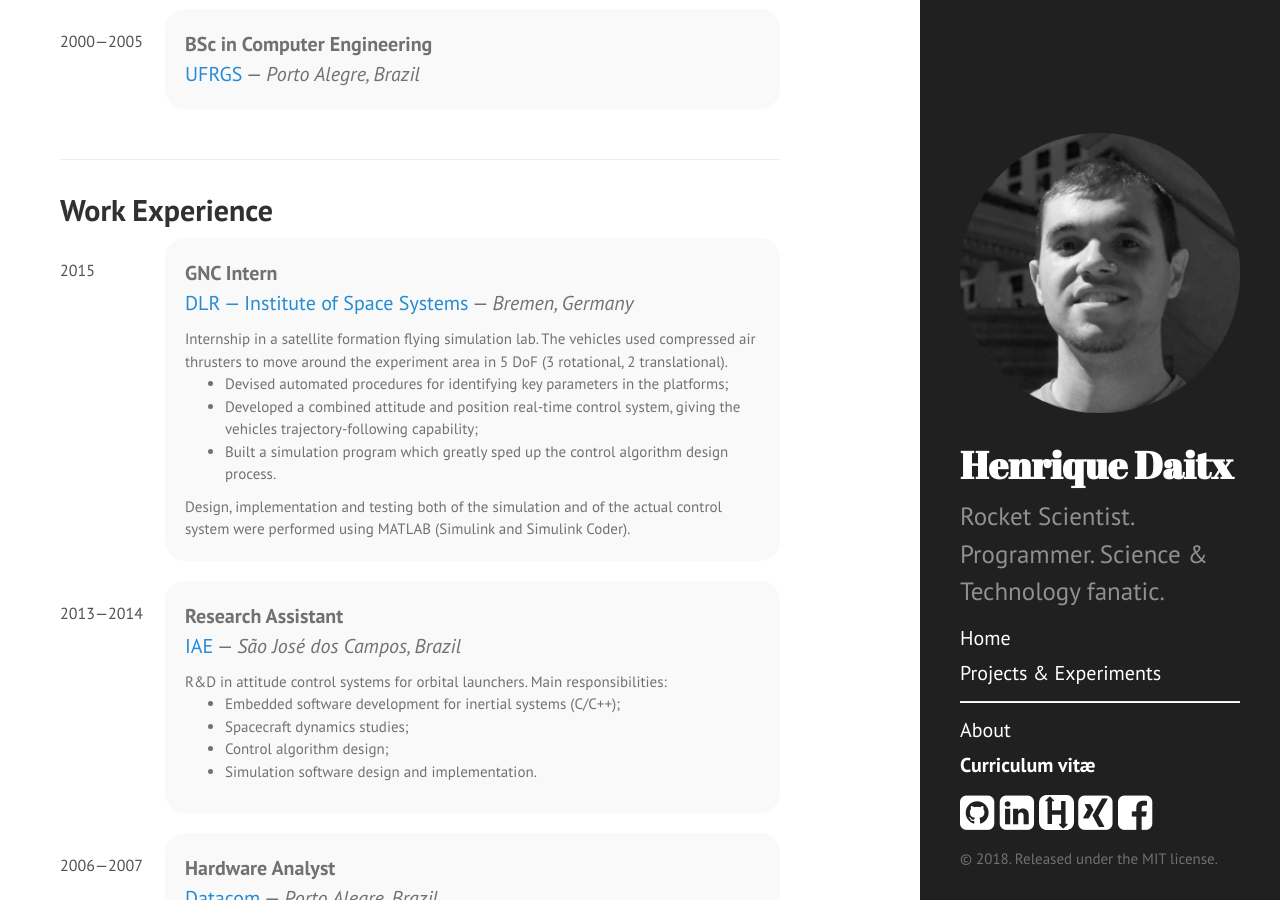
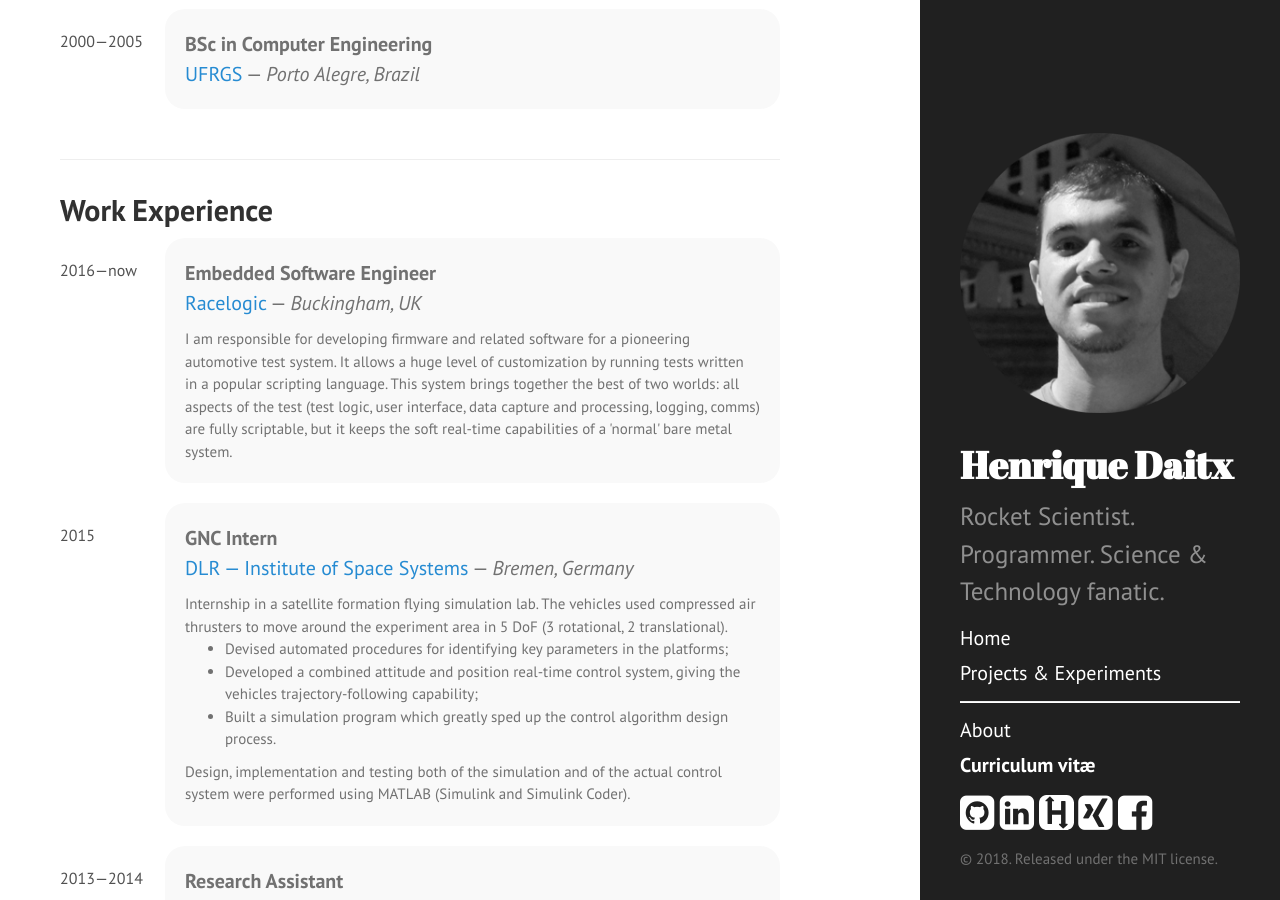
Before and after one commit to hdtx/hdtx.github.io, a Jekyll site: the page built from cv.html, in a window 1280 px wide and 900 px high, scrolled down 646 px. Built offline with Jekyll 4.4.1, drawn with Linux system fonts in a browser that asks for light colours; nearby versions of some CDN libraries; some of the changed text lies outside the part shown.

Commit message:
Update cv.yml

```diff
--- a/_data/cv.yml
+++ b/_data/cv.yml
@@ -30,6 +30,16 @@ sections:
       city:         Porto Alegre, Brazil
 
   'Work Experience':
+    - date:         [2016, now]
+      place:
+        name:         Racelogic
+        site:         http://www.racelogic.co.uk
+      title:        Embedded Software Engineer
+      city:         Buckingham, UK
+      description: >
+        I am responsible for developing firmware and related software for a pioneering automotive test system. It allows a huge level of customization by running tests written in a popular scripting language.
+        This system brings together the best of two worlds: all aspects of the test (test logic, user interface, data capture and processing, logging, comms) are fully scriptable, but it keeps the soft real-time capabilities of a 'normal' bare metal system.
+
     - date:         [2015]
       place:
         name:         DLR &mdash; Institute of Space Systems
@@ -192,5 +202,5 @@ sections:
       place:
         name:         UFRGS
         site:         http://www.ufrgs.br
-      title:        Top 1% placement, federal university admission exam
+      title:        Top 0.5% score, federal university admission exam
       city:         Porto Alegre, Brazil
```
